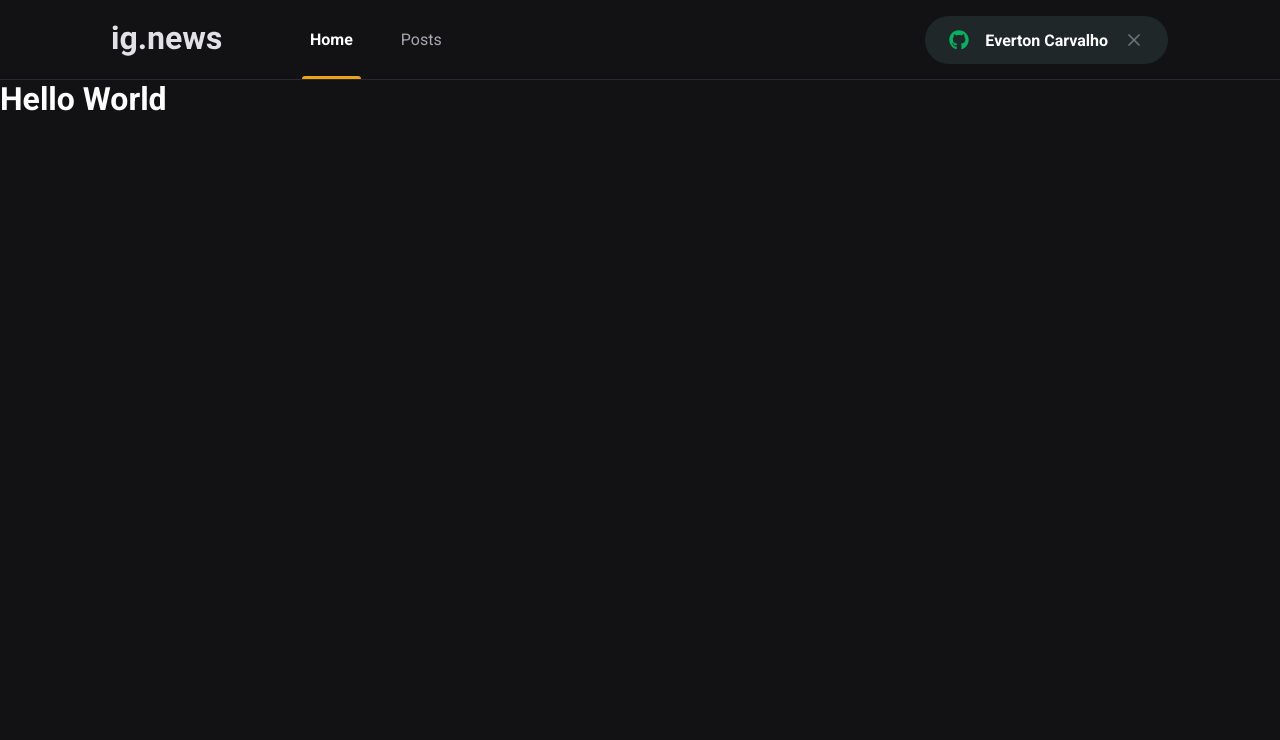
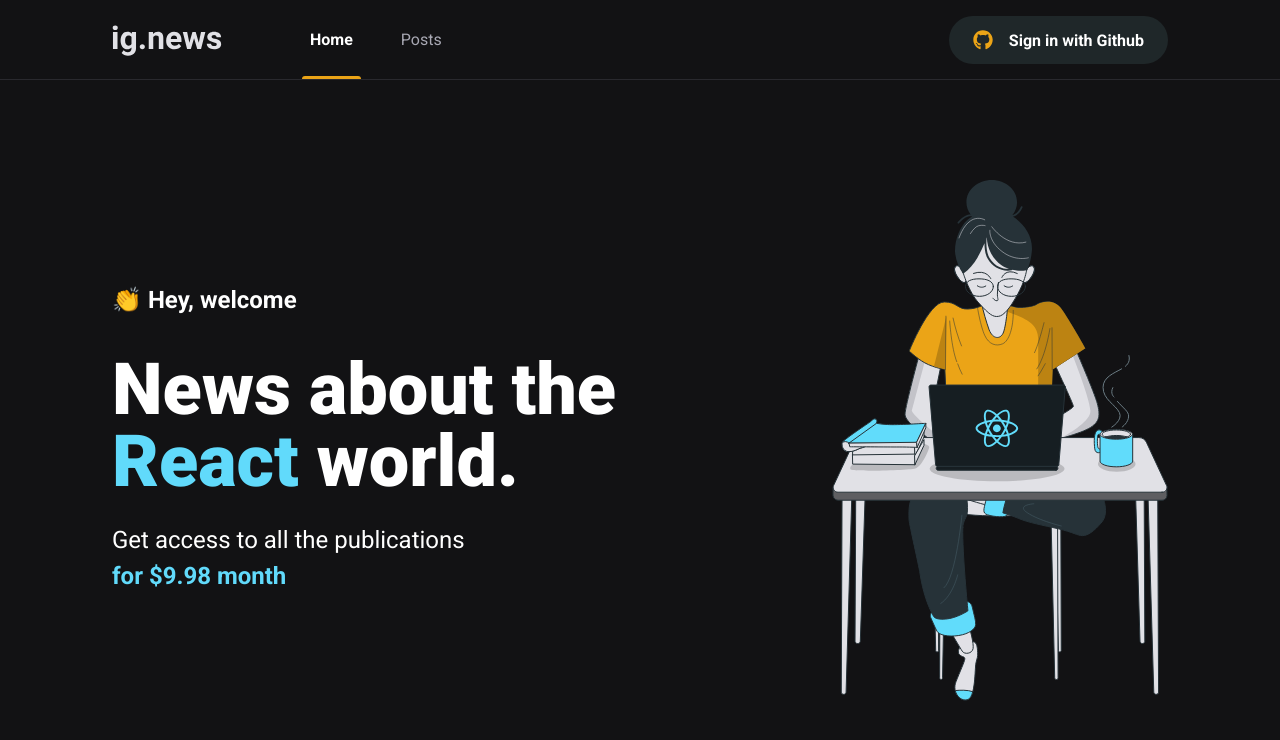
Before and after one commit to EvertonCarvalho1/ignews, a Next.js app: page / in a window 1280 px wide. Shown: the top 740 px of the page. Built offline with nearby package versions, Linux system fonts and the light colour scheme.

Commit message:
home page

```diff
--- a/src/components/SignInButton/index.tsx
+++ b/src/components/SignInButton/index.tsx
@@ -4,7 +4,7 @@
 import styles from './styles.module.scss';
 
 export function SignInButton() {
-    const isUserLoggedIn = true;
+    const isUserLoggedIn = false;
 
     return (
         <>
--- /dev/null
+++ b/src/pages/home.module.scss
@@ -0,0 +1,42 @@
+.contentContainer {
+    max-width: 1120px;
+    margin: 0 auto;
+    padding: 0 2rem;
+    height: calc(100vh - 5rem);
+
+    display: flex;
+    align-items: center;
+    justify-content: space-between;
+}
+
+.hero {
+    max-width: 600px;
+
+    >span {
+        font-size: 1.5rem;
+        font-weight: bold;
+    }
+
+    h1 {
+        font-size: 4.5rem;
+        line-height: 4.5rem;
+        font-weight: 900;
+        margin-top: 2.5rem;
+
+        span {
+            color: var(--cyan-500);
+        }
+    }
+
+    p {
+        font-size: 1.5rem;
+        line-height: 2.25rem;
+        margin-top: 1.5rem;
+
+        span {
+            color: var(--cyan-500);
+            font-weight: bold;
+        }
+    }
+
+}
--- a/src/pages/index.tsx
+++ b/src/pages/index.tsx
@@ -1,16 +1,24 @@
 import Head from 'next/head'
+
+import styles from './home.module.scss';
 
 export default function Home() {
   return (
     <>
       <Head>
-        <title>Inicio | ig.news</title>
+        <title>Home | ig.news</title>
       </Head>
-      <h1
-
-      >
-        Hello World
-      </h1>
+      <main className={styles.contentContainer}>
+        <section className={styles.hero}>
+          <span>👏 Hey, welcome</span>
+          <h1>News about the <span>React</span> world.</h1>
+          <p>
+            Get access to all the publications <br />
+            <span>for $9.98 month</span>
+          </p>
+        </section>
+        <img src="/images/avatar.svg" alt="girl coding" />
+      </main>
     </>
   )
 }
```
